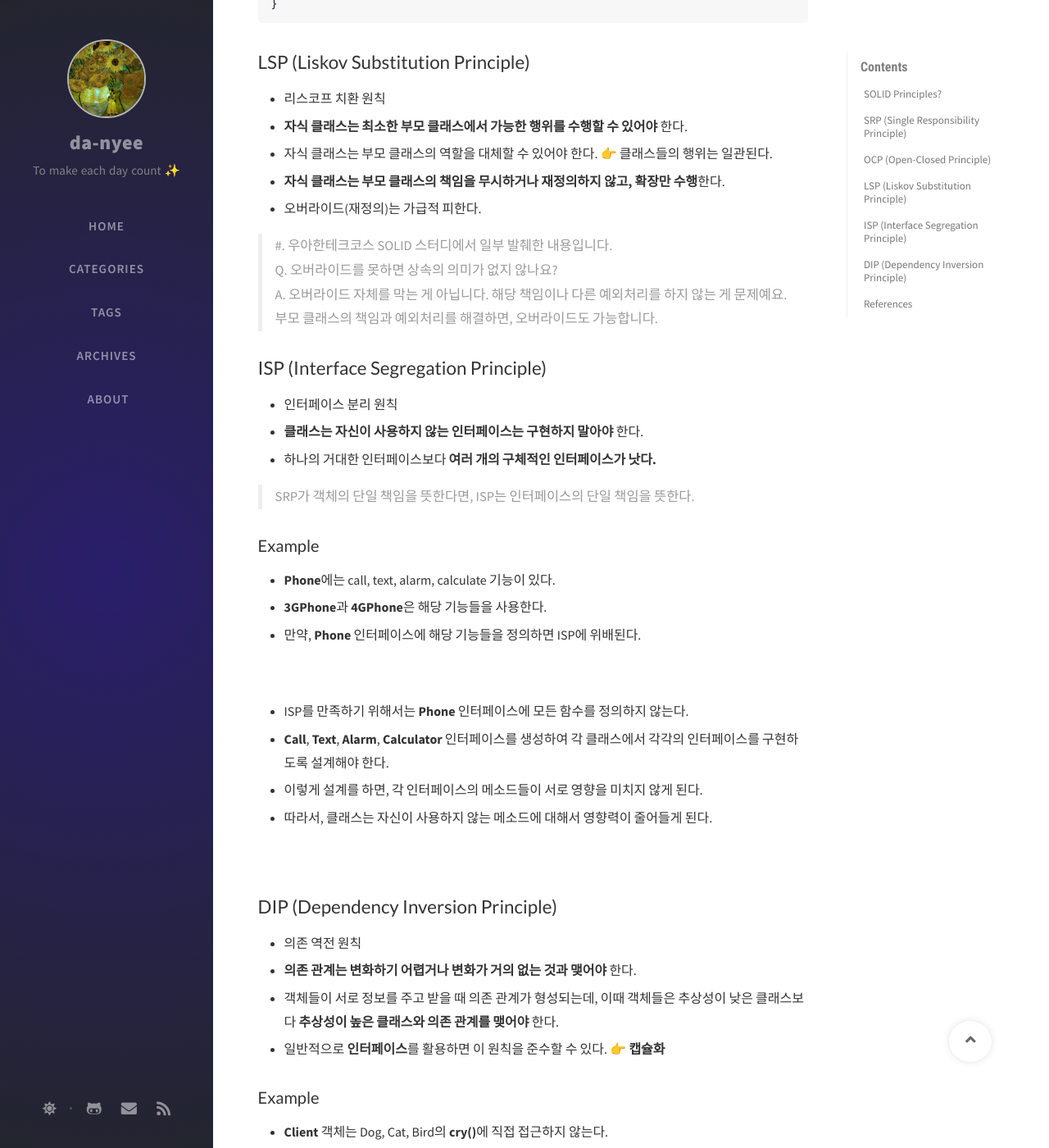
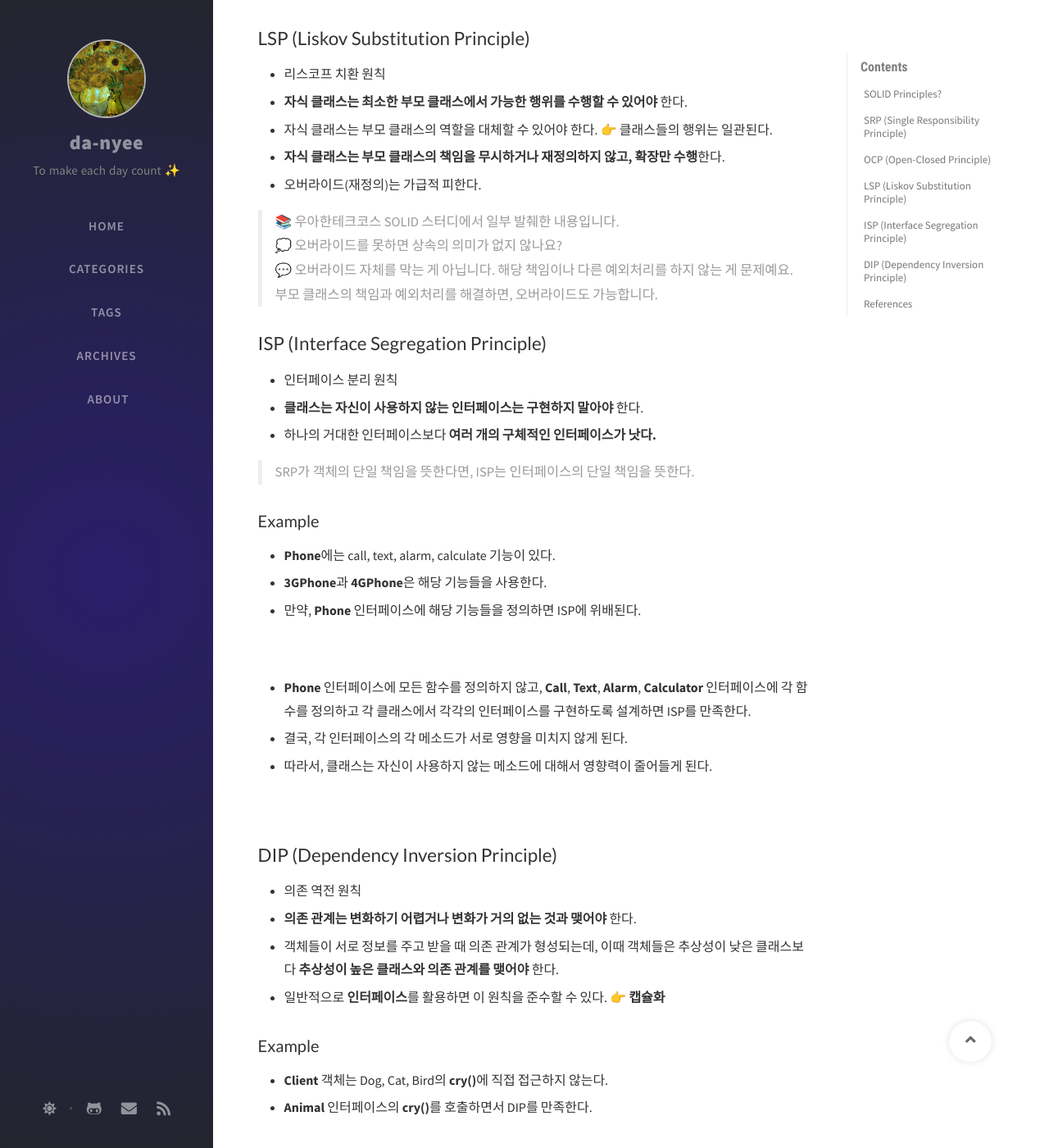
Before and after one commit to da-nyee/da-nyee.github.io, a Jekyll site: the page built from _posts/design_pattern/2021-02-15-design-pattern-solid-principles.md, in a window 1280 px wide and 1400 px high, scrolled down 1762 px. Shown: the whole window at 82% size. Built offline with Jekyll 4.4.1, drawn with Linux system fonts in a browser that asks for light colours; nearby versions of some CDN libraries; comment, search, counter and statistics services are not loaded; some of the changed text lies outside the part shown.

Commit message:
docs: Rewrite SOLID Principles

```diff
--- a/_posts/design_pattern/2021-02-15-design-pattern-solid-principles.md
+++ b/_posts/design_pattern/2021-02-15-design-pattern-solid-principles.md
@@ -17,8 +17,7 @@ tags: [design pattern, solid, principles]
 - <b>한 객체는 단 하나의 책임만</b> 가져야 한다.
 - 객체지향적으로 설계할 때는 <b>응집도는 높게</b>, <b>결합도는 낮게</b> 설계해야 한다.
 
-> 응집도: 모듈 내부의 기능적인 응집 정도<br/>
-> 결합도: 모듈과 모듈간의 상호 결합 정도<br/>
+> 응집도는 모듈 내부의 기능적인 응집 정도이고, 결합도는 모듈과 모듈간의 상호 결합 정도이다.
 
 - 객체에 책임이 많아질수록 객체 내부에서 서로 다른 역할을 수행하는 코드끼리 강하게 결합할 가능성이 높아진다.
 - 객체마다 책임을 제대로 나누지 않으면 시스템은 매우 복잡해진다.
@@ -70,9 +69,9 @@ public class Client {
 - <b> 자식 클래스는 부모 클래스의 책임을 무시하거나 재정의하지 않고, 확장만 수행</b>한다.
 - 오버라이드(재정의)는 가급적 피한다.
 
-> #. 우아한테크코스 SOLID 스터디에서 일부 발췌한 내용입니다.<br/>
-> Q. 오버라이드를 못하면 상속의 의미가 없지 않나요?<br/>
-> A. 오버라이드 자체를 막는 게 아닙니다. 해당 책임이나 다른 예외처리를 하지 않는 게 문제예요.<br/>
+> 📚 우아한테크코스 SOLID 스터디에서 일부 발췌한 내용입니다.<br/>
+> 💭 오버라이드를 못하면 상속의 의미가 없지 않나요?<br/>
+> 💬 오버라이드 자체를 막는 게 아닙니다. 해당 책임이나 다른 예외처리를 하지 않는 게 문제예요.<br/>
 > 부모 클래스의 책임과 예외처리를 해결하면, 오버라이드도 가능합니다.<br/>
 
 ## ISP (Interface Segregation Principle)
@@ -91,9 +90,8 @@ public class Client {
 
 ![ISP_NO](https://user-images.githubusercontent.com/50176238/107953913-1d9ab380-6fdf-11eb-996a-8a3b153aecda.PNG)
 
-- ISP를 만족하기 위해서는 <b>Phone</b> 인터페이스에 모든 함수를 정의하지 않는다.
-- <b>Call</b>, <b>Text</b>, <b>Alarm</b>, <b>Calculator</b> 인터페이스를 생성하여 각 클래스에서 각각의 인터페이스를 구현하도록 설계해야 한다.
-- 이렇게 설계를 하면, 각 인터페이스의 메소드들이 서로 영향을 미치지 않게 된다.
+- <b>Phone</b> 인터페이스에 모든 함수를 정의하지 않고, <b>Call</b>, <b>Text</b>, <b>Alarm</b>, <b>Calculator</b> 인터페이스에 각 함수를 정의하고 각 클래스에서 각각의 인터페이스를 구현하도록 설계하면 ISP를 만족한다.
+- 결국, 각 인터페이스의 각 메소드가 서로 영향을 미치지 않게 된다.
 - 따라서, 클래스는 자신이 사용하지 않는 메소드에 대해서 영향력이 줄어들게 된다.
 
 ![ISP_YES](https://user-images.githubusercontent.com/50176238/107954668-16c07080-6fe0-11eb-9538-f7608edc25ee.PNG)
```
Also changed, not shown: other parts of _posts/design_pattern/2021-02-15-design-pattern-solid-principles.md (+6 -1 lines).
